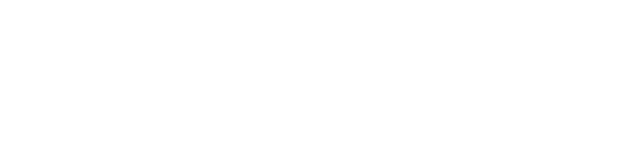
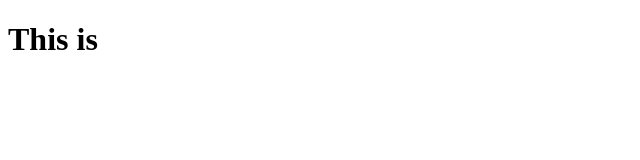
Before and after one commit to Joses2010/website, a plain HTML site: page index.html in a window 1280 px wide. Shown: the whole page, without its empty margins (0-640 px from the left). Drawn offline with Linux system fonts and the light colour scheme.

Commit message:
update 1

```diff
--- a/index.html
+++ b/index.html
@@ -6,8 +6,8 @@
         <link rel = "stylesheet" href="styles.css">
     </head>
     <body>
-        <h1>
-
-        </h1>
+        <header>
+            <h1>This is </h1>
+        </header>
     </body>
 </html>
```
